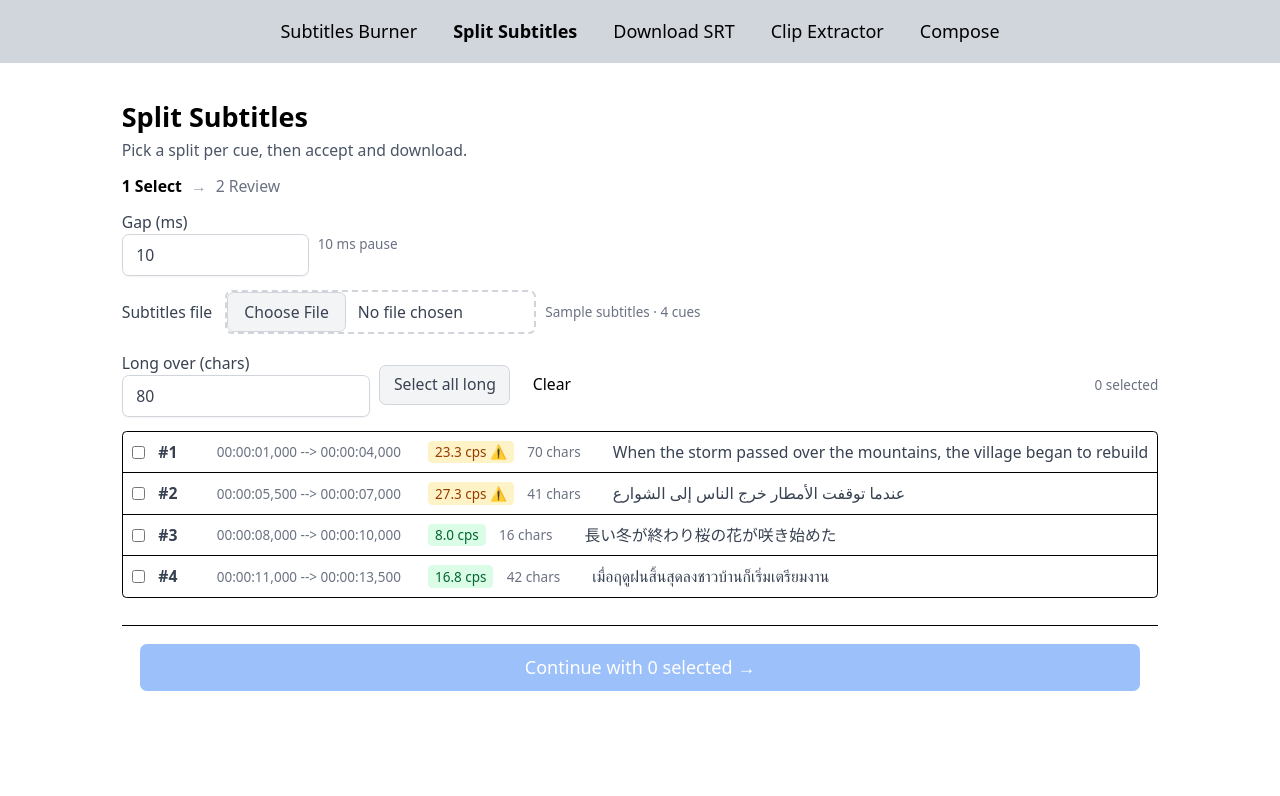
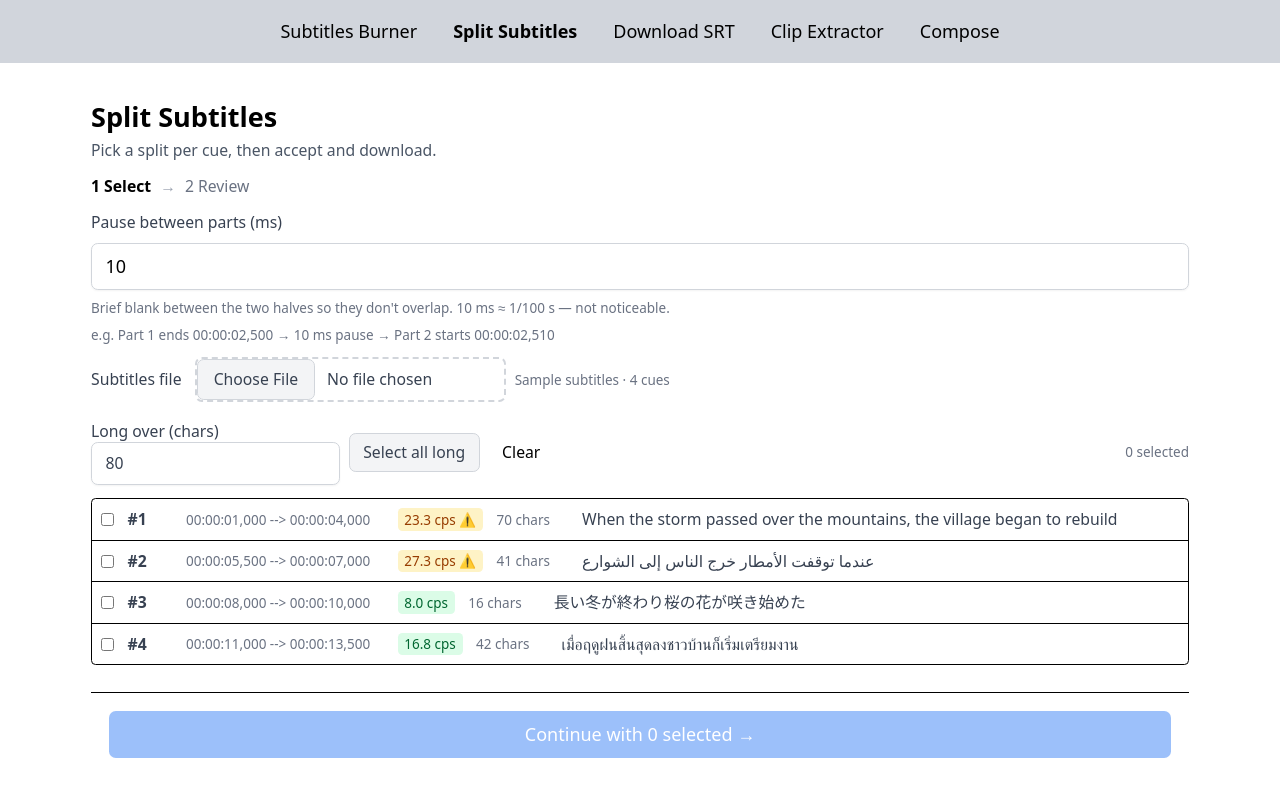
Before and after one commit to BurnySc2/burn-subtitles-web, a SvelteKit app: page /split in a window 1280 px wide. Shown: the top 796 px of the page. Built offline with nearby package versions, Linux system fonts and the light colour scheme.

Commit message:
Add subtitle split gap preview

```diff
--- a/src/routes/split/+page.svelte
+++ b/src/routes/split/+page.svelte
@@ -100,6 +100,23 @@ function preview_for(cue: SubtitleCue): string[] {
     }
     return preview_parts(cue, tab_of(cue.index), custom_parts[cue.index], cue_locale[cue.index] ?? "en")
 }
+let gap_safe = $derived(clamp_gap(gap_ms))
+let gap_example = $derived.by(() => {
+    const first = selected_cues[0]
+    const start = first?.start ?? 1.0
+    const end = first?.end ?? 4.0
+    let ratio = 0.5
+    if (first) {
+        const parts = preview_for(first)
+        const total = parts[0].length + (parts.length > 1 ? parts[1].length : 0)
+        ratio = total === 0 ? 0.5 : parts[0].length / total
+    }
+    const { end_a, start_b } = split_times(start, end, ratio, gap_safe)
+    if (end_a === start_b) {
+        return "Too big for short cues — those stay unsplit."
+    }
+    return `e.g. Part 1 ends ${format_srt_timestamp(end_a)} → ${gap_safe} ms pause → Part 2 starts ${format_srt_timestamp(start_b)}`
+})
 function parse_custom(raw: string): string[] | null {
     const chunks = raw.includes("//") ? raw.split("//") : raw.split(/\n\s*\n/)
     const parts = chunks.map((part) => part.trim()).filter((part) => part !== "")
@@ -177,18 +194,35 @@ onDestroy(() => result_url && URL.revokeObjectURL(result_url))
         </li>
     </ol>
     <div class="mt-3 flex flex-wrap items-center gap-2">
-        <label class="text-sm">
-            Gap (ms)
+        <label
+            for="gap-ms"
+            class="text-sm"
+        >
+            Pause between parts (ms)
+        </label>
         <input
+            id="gap-ms"
             type="number"
             min="0"
             max="500"
             step="1"
             bind:value={gap_ms}
+            inputmode="numeric"
+            aria-describedby="gap-hint gap-example"
             class="w-20 rounded border p-1"
         >
-        </label>
-        <span class="text-xs text-gray-500">{gap_ms} ms pause</span>
+        <p
+            id="gap-hint"
+            class="w-full text-xs text-gray-500"
+        >
+            Brief blank between the two halves so they don't overlap. 10 ms ≈ 1/100 s — not noticeable.
+        </p>
+        <p
+            id="gap-example"
+            class="w-full text-xs text-gray-500"
+        >
+            {gap_example}
+        </p>
     </div>
     <div class="mt-3 flex flex-wrap items-center gap-2">
         <label class="text-sm">
```
Lines whose indentation alone changed are shown as unchanged.
